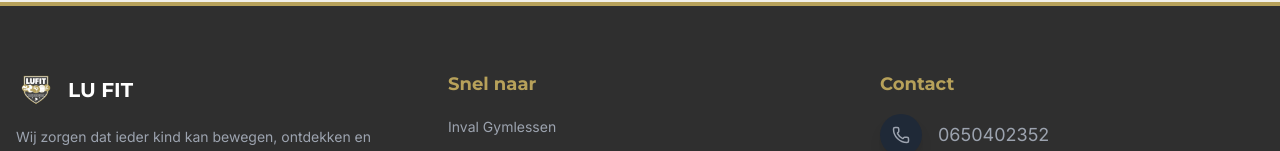
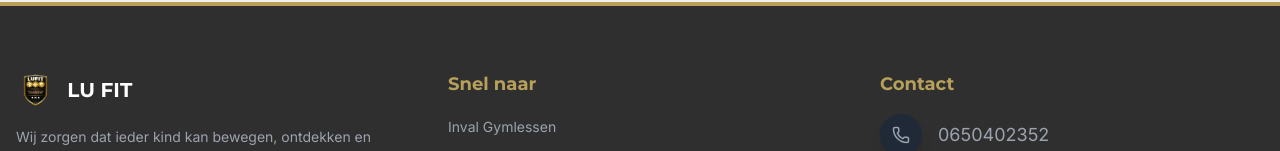
Before and after one commit to CD1878/Lufit, a React (Vite) app: page / in a window 1280 px wide. Shown: the part 3403-3554 px from the top of the page. Built offline with nearby package versions, Linux system fonts and the light colour scheme.

Commit message:
Update logo to Final.png

```diff
--- a/components/Footer.tsx
+++ b/components/Footer.tsx
@@ -14,7 +14,7 @@ const Footer: React.FC<FooterProps> = ({ onNavigate }) => {
           {/* Column 1: Brand */}
           <div className="space-y-4 flex flex-col items-center md:items-start">
             <div className="flex items-center space-x-3">
-              <img src="/logo.png" alt="Lu Fit Logo" className="h-10 w-auto" />
+              <img src="/Final.png" alt="Lu Fit Logo" className="h-10 w-auto" />
               <span className="text-xl font-heading font-bold">LU FIT</span>
             </div>
             <p className="text-gray-400 text-sm leading-relaxed max-w-sm">
```
Also changed, not shown: public/Final.png (added).
